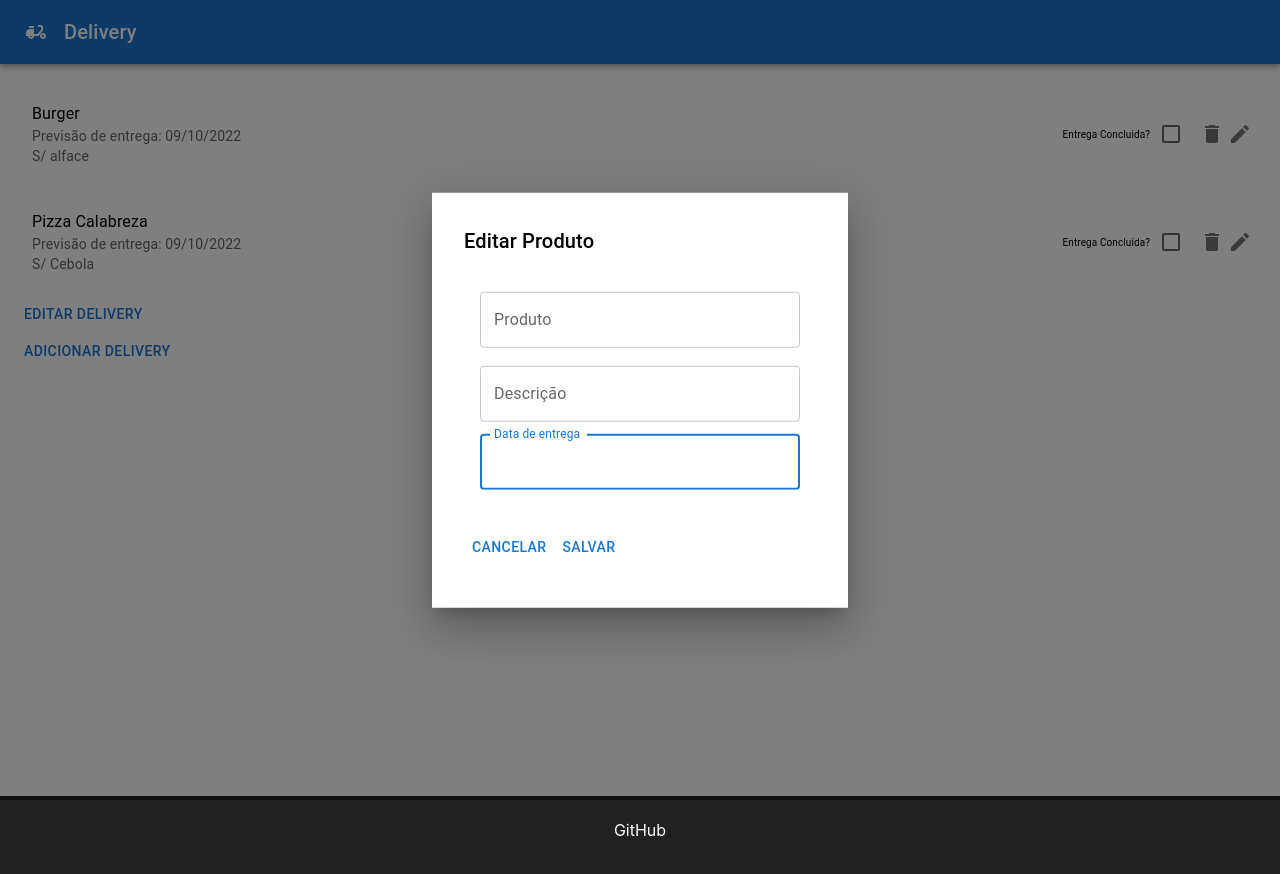
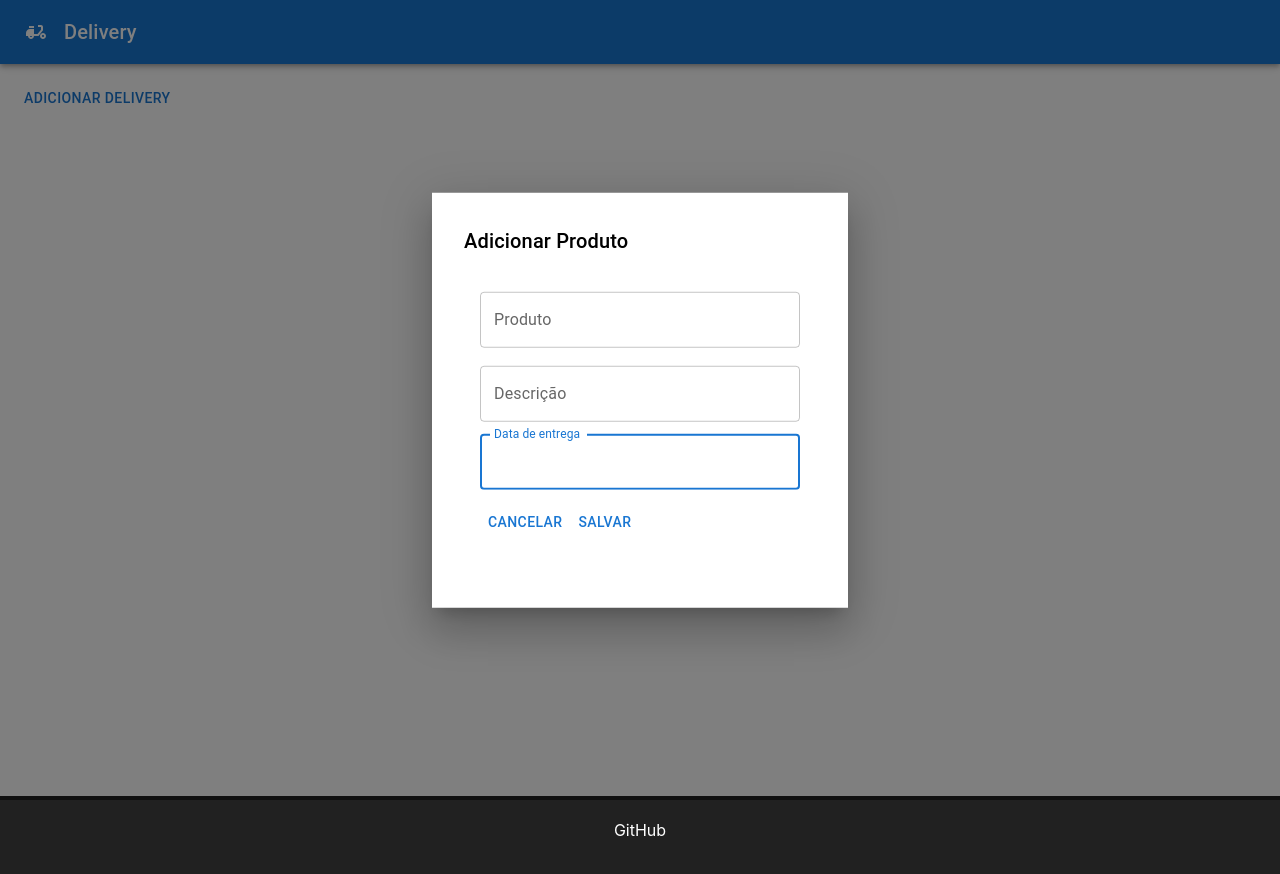
Before and after one commit to LuisDouglas963/delivery-app, a React (Create React App) app: page / in a window 1280 px wide. Both pictures are taken after a click on the button "ADICIONAR DELIVERY". Shown: the top 874 px of the page. Built offline with nearby package versions, Linux system fonts and the light colour scheme.

Commit message:
Adcionado funcao de adcionar delivery

```diff
--- a/src/components/DeliveryList.jsx
+++ b/src/components/DeliveryList.jsx
@@ -1,21 +1,33 @@
 import Box from "@mui/material/Box";
 import { DeliveryListItem } from "./DeliveryListItem";
+import { useDispatch, useSelector } from "react-redux";
+import { delivery } from "../redux/selectors";
+import { useEffect } from "react";
 
-export const DeliveryList = ({ item = [] }) => {
+export const DeliveryList = () => {
+  const deliveries = useSelector(delivery);
+
   return (
     <Box component="div">
-      <DeliveryListItem
-        title="Burger"
+      {deliveries.map((delivery) => (
+        <DeliveryListItem
+          product={delivery.product}
+          description={delivery.description}
+          deliveryDate={delivery.deliveryDate}
+        />
+      ))}
+      {/* <DeliveryListItem
+        product="Burger"
         description="S/ alface"
         delivered={true}
         deliveryDate="09/10/2022"
       />
       <DeliveryListItem
-        title="Pizza Calabreza"
+        product="Pizza Calabreza"
         description="S/ Cebola"
         delivered={true}
         deliveryDate="09/10/2022"
-      />
+      /> */}
     </Box>
   );
 };
--- a/src/components/DeliveryListItem.jsx
+++ b/src/components/DeliveryListItem.jsx
@@ -8,10 +8,12 @@ import Typography from "@mui/material/Typography";
 import DeleteIcon from "@mui/icons-material/Delete";
 import EditIcon from "@mui/icons-material/Edit";
 import Checkbox from "@mui/material/Checkbox";
-import { useDispatch } from 'react-redux'
+import { useDispatch, useSelector } from 'react-redux'
+import * as actions from "../redux/actions";
+import { editModalisOpen } from "../redux/selectors";
 
 export const DeliveryListItem = ({
-  title,
+  product,
   description,
   delivered,
   deliveryDate,
@@ -19,6 +21,12 @@ export const DeliveryListItem = ({
 }) => {
 
   const dispatch = useDispatch();
+  const isOpen = useSelector(editModalisOpen);
+
+  const openModal = () => dispatch({ type: actions.OPEN_EDIT_MODAL });
+
+  const closeModal = () => dispatch({ type: actions.CLOSE_EDIT_MODAL });
+
 
   return (
     <List>
@@ -37,13 +45,13 @@ export const DeliveryListItem = ({
             </IconButton>
 
             <IconButton edge="end" aria-label="edit">
-              <EditIcon  />
+              <EditIcon onClick={openModal} />
             </IconButton>
           </Box>
         }
       >
         <ListItemText
-          primary={title}
+          primary={product}
           secondary={
             <Box>
               <Box>Previsão de entrega: {deliveryDate}</Box>
--- a/src/components/ModalAddItem.jsx
+++ b/src/components/ModalAddItem.jsx
@@ -1,4 +1,4 @@
-// import { useCallback, useState } from "react";
+import { useMemo } from "react";
 import Box from "@mui/material/Box";
 import Button from "@mui/material/Button";
 import Modal from "@mui/material/Modal";
@@ -8,6 +8,8 @@ import Typography from "@mui/material/Typography";
 
 import * as actions from "../redux/actions";
 import { addModalisOpen } from "../redux/selectors";
+
+import useForm from "../hooks/useForm";
 
 const style = {
   position: "absolute",
@@ -28,8 +30,15 @@ export const ModalAddItem = () => {
   const isOpen = useSelector(addModalisOpen);
 
   const openModal = () => dispatch({ type: actions.OPEN_ADD_MODAL });
+  const closeModal = () => dispatch({ type: actions.CLOSE_ADD_MODAL });
 
-  const closeModal = () => dispatch({ type: actions.CLOSE_ADD_MODAL });
+  const initialValues = useMemo(() => ({}), []);
+
+  const onSubmit = ({ values }) => {
+    dispatch({ type: actions.SAVE_DELIVERY, payload: values });
+  };
+
+  const { handleChange, handleSubmit } = useForm(initialValues, onSubmit);
 
   return (
     <div>
@@ -41,47 +50,51 @@ export const ModalAddItem = () => {
         aria-describedby="modal-modal-description"
       >
         <Box sx={style}>
-          <Typography id="modal-modal-title" variant="h6" component="h2">
-            Editar Produto
+          <Typography id="modal-title" variant="h6" component="h2">
+            Adicionar Produto
           </Typography>
           <Box
             component="div"
             sx={{ margin: "10px 15px", padding: "15px 1px" }}
           >
+            <Box component="form" onSubmit={handleSubmit}>
               <TextField
                 sx={{ margin: "10px 0" }}
                 autoFocus
                 margin="dense"
                 id="product"
                 label="Produto"
+                name="product"
                 fullWidth
                 variant="outlined"
+                onChange={handleChange}
               />
               <TextField
                 autoFocus
                 margin="dense"
                 id="description"
+                name="description"
                 label="Descrição"
                 fullWidth
                 variant="outlined"
+                onChange={handleChange}
               />
               <TextField
                 autoFocus
                 margin="dense"
                 id="deliveyDate"
+                name="deliveryDate"
                 label="Data de entrega"
                 fullWidth
                 variant="outlined"
+                onChange={handleChange}
               />
-          </Box>
               <Box component="div" sx={{ display: "flex", margin: "10px 0" }}>
                 <Button onClick={closeModal}>Cancelar</Button>
-            <Button onClick={closeModal}>Salvar</Button>
+                <Button type="submit">Salvar</Button>
               </Box>
-
-          {/* <Typography id="modal-modal-description" sx={{ mt: 2 }}>
-            Duis mollis, est non commodo luctus, nisi erat porttitor ligula.
-          </Typography> */}
+            </Box>
+          </Box>
         </Box>
       </Modal>
     </div>
--- a/src/components/ModalEditItem.jsx
+++ b/src/components/ModalEditItem.jsx
@@ -1,4 +1,4 @@
-// import { useCallback, useState } from "react";
+import { useState, useMemo } from "react";
 import Box from "@mui/material/Box";
 import Button from "@mui/material/Button";
 import Modal from "@mui/material/Modal";
@@ -8,6 +8,8 @@ import Typography from "@mui/material/Typography";
 
 import * as actions from "../redux/actions";
 import { editModalisOpen } from "../redux/selectors";
+
+import useForm from "../hooks/useForm";
 
 const style = {
   position: "absolute",
@@ -31,9 +33,17 @@ export const ModalEditItem = () => {
 
   const closeModal = () => dispatch({ type: actions.CLOSE_EDIT_MODAL });
 
+
+  const initialValues = useMemo(() => ({}), []);
+
+  const onSubmit = ({ values }) => {
+    dispatch({ type: actions.SAVE_DELIVERY, payload: values });
+  };
+
+  const { handleChange, handleSubmit } = useForm(initialValues, onSubmit);
+
   return (
     <div>
-      <Button onClick={openModal}>Editar delivery</Button>
       <Modal
         open={isOpen}
         onClose={closeModal}
@@ -41,47 +51,51 @@ export const ModalEditItem = () => {
         aria-describedby="modal-modal-description"
       >
         <Box sx={style}>
-          <Typography id="modal-modal-title" variant="h6" component="h2">
+          <Typography id="modal-title" variant="h6" component="h2">
             Editar Produto
           </Typography>
           <Box
             component="div"
             sx={{ margin: "10px 15px", padding: "15px 1px" }}
           >
+            <Box component="form" onSubmit={handleSubmit}>
               <TextField
                 sx={{ margin: "10px 0" }}
                 autoFocus
                 margin="dense"
                 id="product"
                 label="Produto"
+                name="product"
                 fullWidth
                 variant="outlined"
+                onChange={handleChange}
               />
               <TextField
                 autoFocus
                 margin="dense"
                 id="description"
+                name="description"
                 label="Descrição"
                 fullWidth
                 variant="outlined"
+                onChange={handleChange}
               />
               <TextField
                 autoFocus
                 margin="dense"
                 id="deliveyDate"
+                name="deliveryDate"
                 label="Data de entrega"
                 fullWidth
                 variant="outlined"
+                onChange={handleChange}
               />
-          </Box>
               <Box component="div" sx={{ display: "flex", margin: "10px 0" }}>
                 <Button onClick={closeModal}>Cancelar</Button>
-            <Button onClick={closeModal}>Salvar</Button>
+                <Button type="submit">Salvar</Button>
               </Box>
-
-          {/* <Typography id="modal-modal-description" sx={{ mt: 2 }}>
-            Duis mollis, est non commodo luctus, nisi erat porttitor ligula.
-          </Typography> */}
+            </Box>
+          </Box>
         </Box>
       </Modal>
     </div>
--- /dev/null
+++ b/src/hooks/useForm.js
@@ -0,0 +1,39 @@
+import { useState, useEffect } from "react";
+
+const useForm = (initialValues = {}, onSubmit) => {
+  const [values, setValues] = useState(initialValues);
+
+  const handleChange = (e) => {
+    //   console.log(e.target.value);
+    e.preventDefault();
+    if (e?.target?.name) {
+      setValues({
+        ...values,
+        [e.target.name]: e.target.value,
+      });
+    }
+  };
+
+  const handleSubmit = (e) => {
+
+    e.preventDefault();
+
+    if (onSubmit) {
+      onSubmit({ values });
+    }
+  };
+
+
+  // Equivalente à enableReinitialize no formik
+  useEffect(() => {
+    setValues(initialValues);
+  }, [initialValues]);
+
+  return {
+    handleSubmit,
+    handleChange,
+    values,
+  };
+};
+
+export default useForm;
--- a/src/redux/actions.js
+++ b/src/redux/actions.js
@@ -11,3 +11,7 @@ export const CLOSE_ADD_MODAL = "CLOSE_ADD_MODAL";
 export const OPEN_EDIT_MODAL = "OPEN_EDIT_MODAL";
 
 export const CLOSE_EDIT_MODAL = "CLOSE_EDIT_MODAL";
+
+export const SAVE_DELIVERY = "SAVE_DELIVERY";
+
+export const SHOW_DELIVERY = "SHOW_DELIVERY";
--- a/src/redux/reducer.js
+++ b/src/redux/reducer.js
@@ -1,12 +1,16 @@
 import * as actions from "./actions";
 
 const initialState = {
-  delivery: [],
+  delivery: [
+
+  ],
   modals: {
     editModalisOpen: false,
     addModalisOpen: false,
   },
 };
+
+const uuId = () => Math.random().toString(36).substr(3, 9);
 
 export const rootReducer = (state = initialState, action) => {
   switch (action.type) {
@@ -50,6 +54,28 @@ export const rootReducer = (state = initialState, action) => {
       };
     }
 
+    case actions.SAVE_DELIVERY: {
+      const newDelivery = {
+        ...action.payload,
+        id: uuId(),
+      }
+      return {
+        ...state,
+        delivery: [
+          ...state.delivery,
+          newDelivery,
+        ],
+      };
+    }
+
+
+
+    // case actions.SHOW_DELIVERY: {
+    //   return {
+    //     state,
+    //   }
+    // }
+
     default:
       return state;
   }
--- a/src/redux/selectors.js
+++ b/src/redux/selectors.js
@@ -1,2 +1,3 @@
 export const editModalisOpen = (state) => state.modals.editModalisOpen || false;
 export const addModalisOpen = (state) => state.modals.addModalisOpen || false;
+export const delivery = (state) => state.delivery || [];
```
Lines whose indentation alone changed are shown as unchanged.
